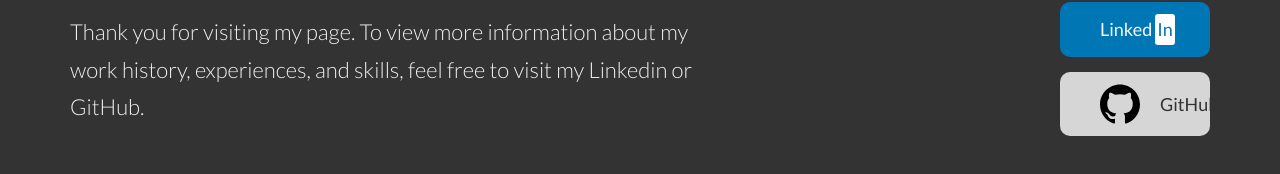
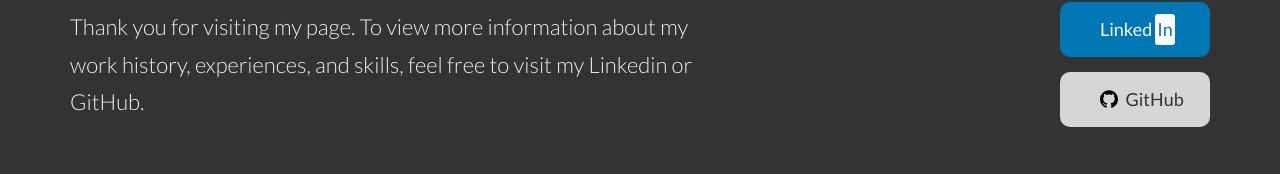
Before and after one commit to j-e-torres/juan-e-torres-portfolio, a React (Vite) app: page / in a window 1280 px wide. Shown: the part 3891-4065 px from the top of the page. Built offline with nearby package versions, Linux system fonts and the light colour scheme.

Commit message:
fix(footer): fix class name for github icon

```diff
--- a/src/components/footer/footer.component.tsx
+++ b/src/components/footer/footer.component.tsx
@@ -25,7 +25,7 @@ export function Footer() {
               {/* <svg className="social-media__icon social-media__icon--github--btn">
                 <use xlinkHref="../../assets/img/sprite.svg#icon-github"></use>
               </svg> */}
-              <img src={githubIcon} alt="GitHub" className="social-media__icon social-media__icon--default">
+              <img src={githubIcon} alt="GitHub" className="social-media__icon social-media__icon--github--btn">
               </img>
             </span>
             GitHub
```
